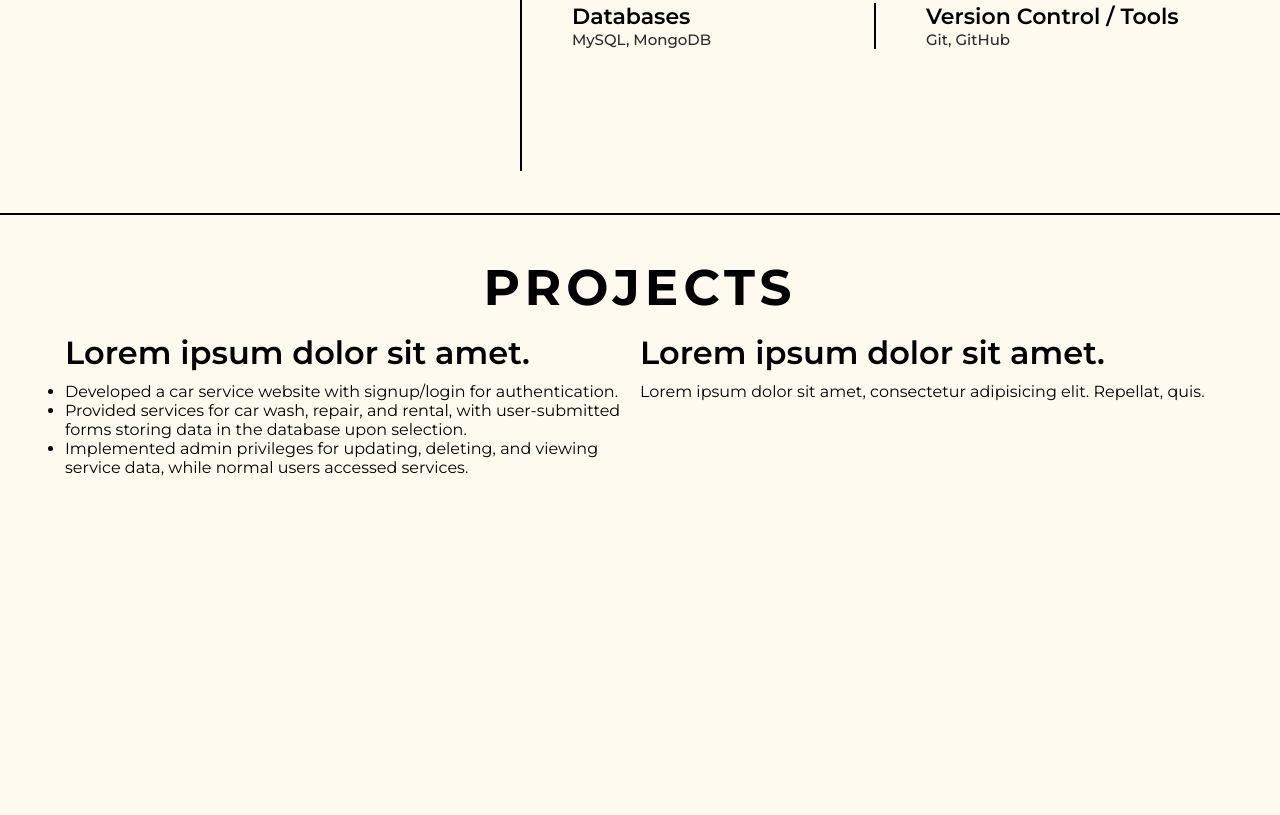
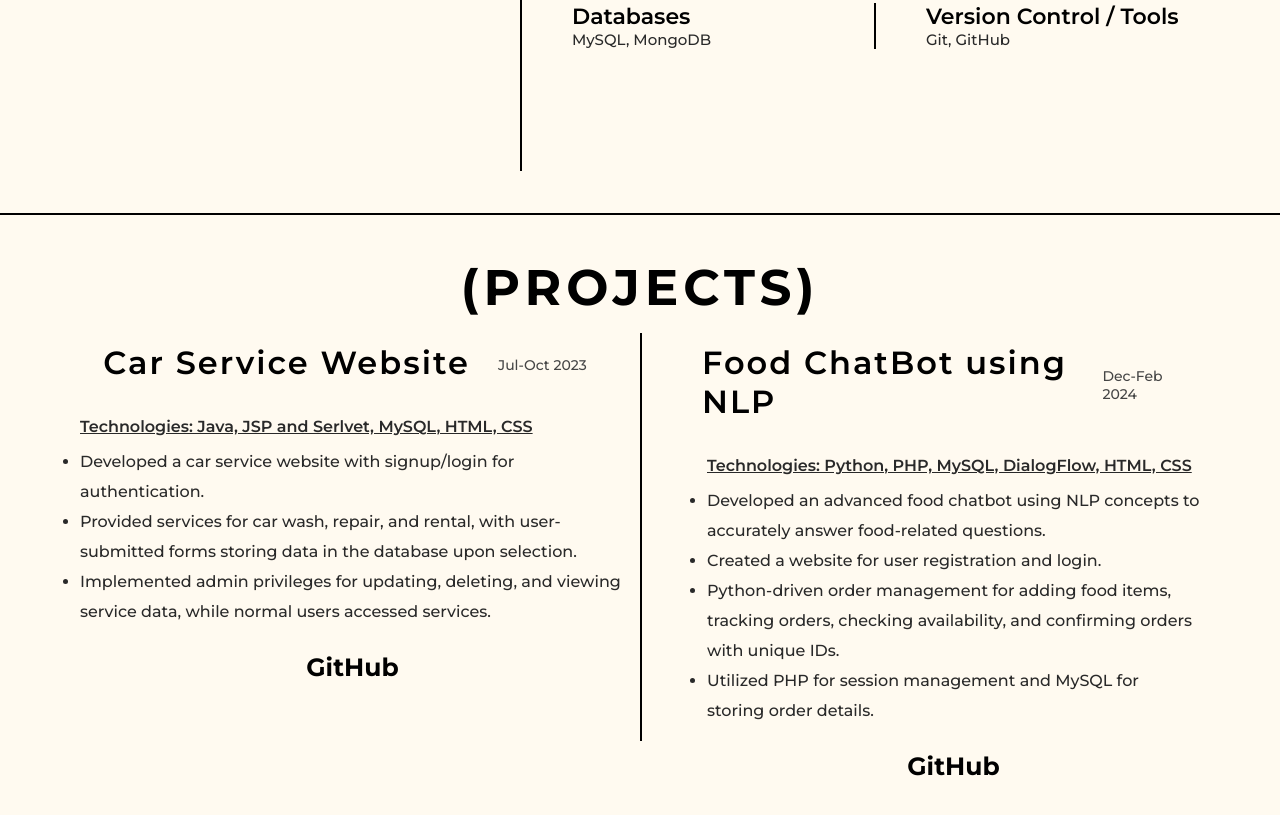
Before and after one commit to smith2403/FrontEnd, a plain HTML site: page Proj2/index.html in a window 1280 px wide. Shown: the part 1473-2288 px from the top of the page. Before the commit the page ends 2088 px from the top, so only its background shows below. Drawn offline with nearby package versions, Linux system fonts and the light colour scheme.

Commit message:
Added Project Section

```diff
--- a/Proj2/index.html
+++ b/Proj2/index.html
@@ -71,14 +71,22 @@
 
         <div id="project">
             <div id="project-title">
-                <h2>PROJECTS</h2>
+                <h2>(PROJECTS)</h2>
             </div>
             <div id="project-div">
+
                 <div id="project-info">
                     <div id="title-desc">
-                        <h4>Lorem ipsum dolor sit amet.</h4>
+                        <h4>Car Service Website</h4>
+                        <p>Jul-Oct 2023</p>
+                    </div>
+                    <div id="desc">
+                        <h3>
+                            Technologies: Java, JSP and Serlvet, MySQL, HTML, CSS
+                        </h3>
                         <ul>
-                            <li>Developed a car service website with signup/login for authentication.
+                            <li>
+                                Developed a car service website with signup/login for authentication.
                             </li>
                             <li>Provided services for car wash, repair, and rental, with user-submitted
                                 forms storing data in the database upon selection.
@@ -89,11 +97,42 @@
                             </li>
                         </ul>
                     </div>
+                    <div id="url">
+                        <a href="https://github.com/smith2403/Car-Sevice-Website" target="_blank">GitHub</a>
+                    </div>
                 </div>
+
                 <div id="project-info">
                     <div id="title-desc">
-                        <h4>Lorem ipsum dolor sit amet.</h4>
-                        <p>Lorem ipsum dolor sit amet, consectetur adipisicing elit. Repellat, quis.</p>
+                        <h4>Food ChatBot using NLP
+                        </h4>
+                        <p>Dec-Feb 2024</p>
+                    </div>
+                    <div id="desc">
+                        <h3>
+                            Technologies: Python, PHP, MySQL, DialogFlow, HTML, CSS
+                        </h3>
+                        <ul>
+                            <li>
+                                Developed an advanced food chatbot using NLP concepts to
+                                accurately answer food-related questions.
+                            </li>
+                            <li>
+                                Created a website for user registration and login.
+                            </li>
+                            <li>
+                                Python-driven order management for adding food items,
+                                tracking orders, checking availability, and confirming orders with
+                                unique IDs.
+                            </li>
+                            <li>
+                                Utilized PHP for session management and MySQL for storing order
+                                details.
+                            </li>
+                        </ul>
+                    </div>
+                    <div id="url">
+                        <a href="https://github.com/smith2403/Vision_ChatBot" target="_blank">GitHub</a>
                     </div>
                 </div>
             </div>
--- a/Proj2/style.css
+++ b/Proj2/style.css
@@ -9,7 +9,7 @@ html,
 body {
   height: 100%;
   width: 100%;
-  background-color: #FFFAF0;
+  background-color: #fffaf0;
 }
 
 #main {
@@ -179,14 +179,13 @@ body {
   color: rgb(41, 41, 41);
 }
 
-#project{
-  height: 50%;
+#project {
+  height: 120%;
   width: 100%;
-  /* height: ; */
   padding: 42px 50px;
 }
 
-#project-title h2{
+#project-title h2 {
   text-align: center;
   font-size: 50px;
   letter-spacing: 5px;
@@ -194,7 +193,7 @@ body {
   /* border-bottom: 2px solid black; */
 }
 
-#project-div{
+#project-div {
   display: flex;
   align-items: center;
   justify-content: space-between;
@@ -203,15 +202,62 @@ body {
   height: 50%;
   /* border-right: 2px solid black; */
   padding: 15px;
+  margin-right: 90px;
 }
 
-#title-desc h4{
+#title-desc h4 {
+  letter-spacing: 2px;
   font-size: 32px;
-  margin-bottom: 10px;
+  margin-bottom: 5px;
   font-weight: 600;
 }
 
-#project-info{
+#title-desc {
+  display: flex;
+  align-items: center;
+  justify-content: space-evenly;
+  padding: 10px;
+  margin-right: 15px;
+}
+
+#title-desc p{
+  color: rgb(69, 69, 69);
+  font-size: 14px;
+  font-weight: 500;
+}
+
+#project-info {
   width: 50%;
   height: 100%;
 }
+
+#project-info #desc {
+  padding: 15px;
+  line-height: 30px;
+  color: rgb(41, 41, 41);
+  font-weight: 500;
+}
+
+#desc h3{
+  /* letter-spacing: 1px; */
+  text-decoration: underline;
+  font-weight: 600;
+  font-size: 16px;
+  margin-bottom: 5px;
+}
+
+#url a{
+  text-decoration: none;
+  color: black;
+  font-size: 25px;
+}
+
+#url{
+  margin-top: 10px;
+  font-weight: bold;
+  text-align: center;
+}
+#project-info:nth-child(2){
+  border-left: 2px solid black;
+  padding-left: 50px;
+}
```
